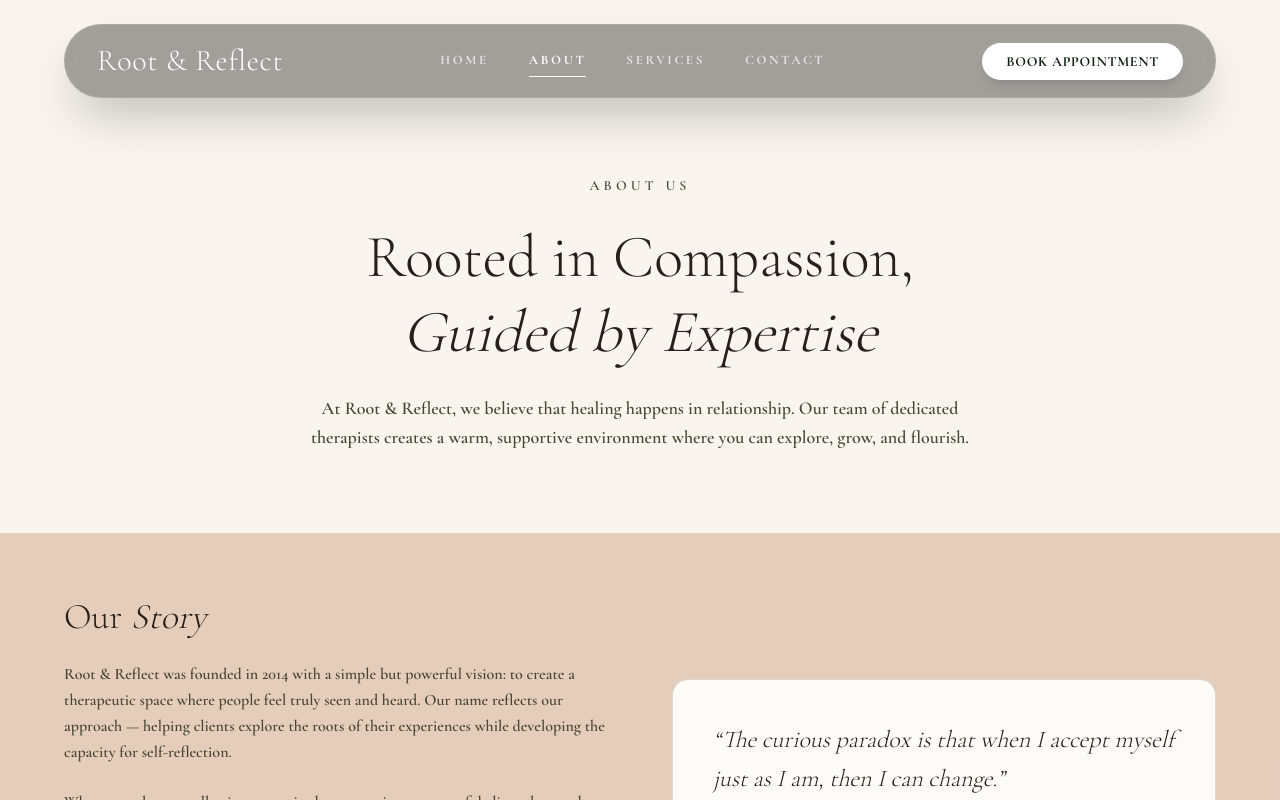
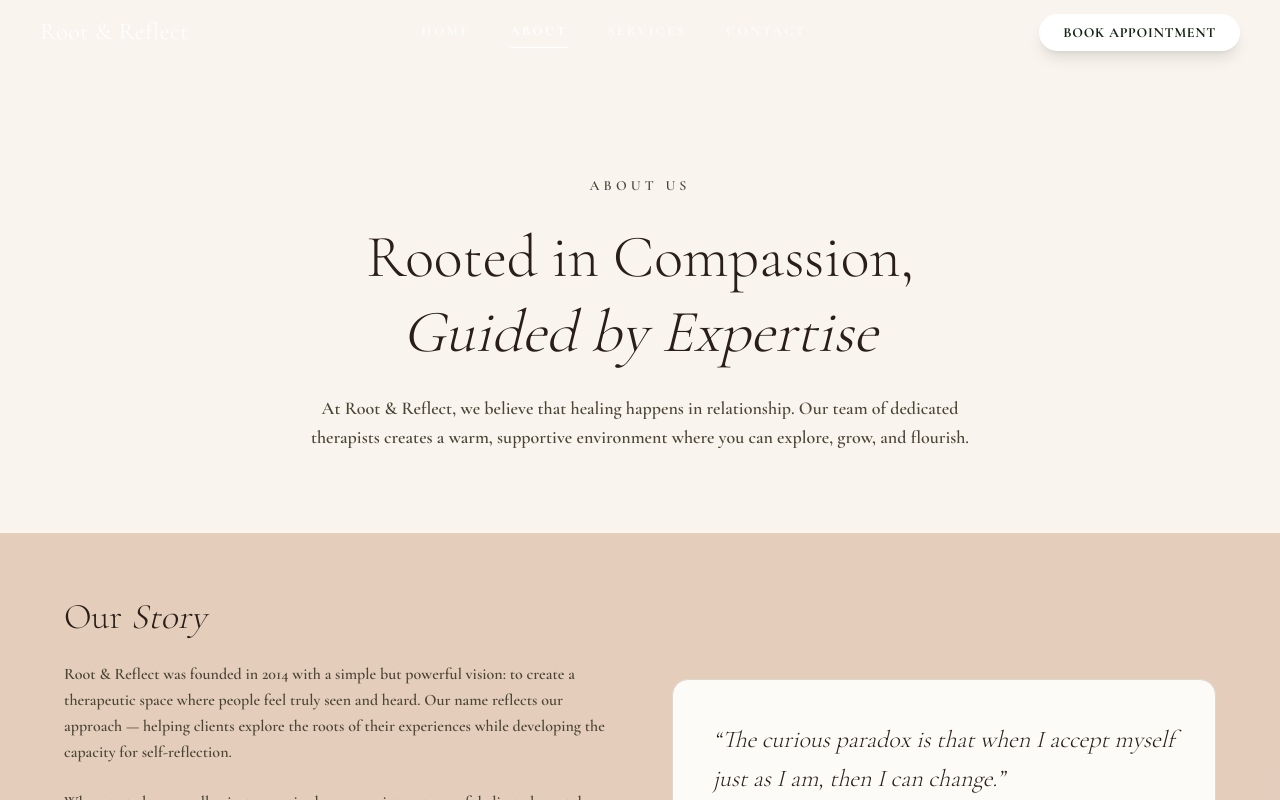
Before and after one commit to gautamxgambhir/rootandreflect, a Next.js app: page /about in a window 1280 px wide. Shown: the top 800 px of the page. Built offline with nearby package versions, Linux system fonts and the light colour scheme.

Commit message:
fix: full-width sticky navbar, always visible on scroll

```diff
--- a/components/navigation.tsx
+++ b/components/navigation.tsx
@@ -19,32 +19,30 @@ export function Navigation() {
 
   useEffect(() => {
     const handleScroll = () => {
-      setIsScrolled(window.scrollY > 20)
+      setIsScrolled(window.scrollY > 10)
     }
-
     window.addEventListener('scroll', handleScroll, { passive: true })
     return () => window.removeEventListener('scroll', handleScroll)
   }, [])
 
   return (
-    <header className="fixed top-6 left-0 right-0 z-50 flex justify-center px-6 pointer-events-none">
-      <nav className={`w-full max-w-6xl border border-white/10 px-8 py-4.5 flex flex-col md:flex-row md:items-center justify-between text-white pointer-events-auto shadow-2xl transition-all duration-300 ${mobileMenuOpen ? 'rounded-[24px] bg-[#0c120e]/95 backdrop-blur-2xl' : isScrolled ? 'rounded-full bg-[#0c120e]/90 backdrop-blur-2xl shadow-[0_8px_32px_rgba(0,0,0,0.4)]' : 'rounded-full bg-black/35 backdrop-blur-lg'}`}>
-        <div className="flex items-center justify-between w-full md:w-auto">
-          <Link href="/" className="text-xl md:text-2xl lg:text-3xl font-serif font-light tracking-wide text-white hover:text-white/90 transition-colors">
-            Root & Reflect
+    <header
+      className={`fixed top-0 left-0 right-0 z-50 transition-all duration-300 ${
+        isScrolled
+          ? 'bg-[#0c120e]/95 backdrop-blur-xl shadow-lg'
+          : 'bg-transparent'
+      }`}
+    >
+      <nav className="max-w-7xl mx-auto px-6 md:px-10 py-4 flex items-center justify-between text-white">
+        {/* Logo */}
+        <Link
+          href="/"
+          className="text-xl md:text-2xl font-serif font-light tracking-wide text-white hover:text-white/90 transition-colors"
+        >
+          Root &amp; Reflect
         </Link>
 
-          {/* Mobile Menu Button */}
-          <button
-            className="md:hidden p-1 text-white hover:text-white/80 transition-colors cursor-pointer"
-            onClick={() => setMobileMenuOpen(!mobileMenuOpen)}
-            aria-label="Toggle menu"
-          >
-            {mobileMenuOpen ? <X size={22} /> : <Menu size={22} />}
-          </button>
-        </div>
-
-        {/* Desktop Navigation */}
+        {/* Desktop Links */}
         <div className="hidden md:flex items-center gap-8 lg:gap-10">
           {navLinks.map((link) => {
             const isActive = pathname === link.href
@@ -55,7 +53,9 @@ export function Navigation() {
                 className={`relative text-[13px] uppercase tracking-[0.2em] font-bold transition-colors duration-300 py-1 ${
                   isActive ? 'text-white' : 'text-white/70 hover:text-white'
                 } after:absolute after:bottom-[-2px] after:left-0 after:w-full after:h-[1px] after:bg-white after:transition-transform after:duration-300 ${
-                  isActive ? 'after:scale-x-100' : 'after:scale-x-0 hover:after:scale-x-100 after:origin-bottom-left'
+                  isActive
+                    ? 'after:scale-x-100'
+                    : 'after:scale-x-0 hover:after:scale-x-100 after:origin-bottom-left'
                 }`}
               >
                 {link.label}
@@ -64,19 +64,29 @@ export function Navigation() {
           })}
         </div>
 
+        {/* Desktop CTA */}
         <div className="hidden md:block">
           <Link
             href="/appointment"
-            className="px-6 py-2.5 text-xs md:text-sm uppercase tracking-wider bg-white text-[#142214] font-bold rounded-full hover:bg-white/95 hover:scale-105 active:scale-95 transition-all duration-300 shadow-lg hover:shadow-[0_0_20px_rgba(255,255,255,0.4)]"
+            className="px-6 py-2.5 text-xs md:text-sm uppercase tracking-wider bg-white text-[#142214] font-bold rounded-full hover:bg-white/90 hover:scale-105 active:scale-95 transition-all duration-300 shadow-lg"
           >
             Book Appointment
           </Link>
         </div>
 
-        {/* Mobile Navigation Dropdown */}
+        {/* Mobile Menu Button */}
+        <button
+          className="md:hidden p-1 text-white hover:text-white/80 transition-colors"
+          onClick={() => setMobileMenuOpen(!mobileMenuOpen)}
+          aria-label="Toggle menu"
+        >
+          {mobileMenuOpen ? <X size={22} /> : <Menu size={22} />}
+        </button>
+      </nav>
+
+      {/* Mobile Dropdown */}
       {mobileMenuOpen && (
-          <div className="md:hidden flex flex-col gap-5 pt-6 pb-3 border-t border-white/10 mt-4 w-full animate-in fade-in slide-in-from-top-4 duration-300">
-            <div className="flex flex-col gap-3.5">
+        <div className="md:hidden bg-[#0c120e]/97 backdrop-blur-xl border-t border-white/10 px-6 pb-6 flex flex-col gap-4 animate-in fade-in slide-in-from-top-2 duration-200">
           {navLinks.map((link) => {
             const isActive = pathname === link.href
             return (
@@ -84,25 +94,23 @@ export function Navigation() {
                 key={link.href}
                 href={link.href}
                 onClick={() => setMobileMenuOpen(false)}
-                    className={`text-center py-2.5 text-base uppercase tracking-[0.2em] font-bold transition-all duration-200 ${
-                      isActive ? 'text-white bg-white/10 rounded-xl' : 'text-white/70 hover:text-white'
+                className={`py-3 text-center text-sm uppercase tracking-[0.2em] font-bold border-b border-white/10 transition-colors ${
+                  isActive ? 'text-white' : 'text-white/70 hover:text-white'
                 }`}
               >
                 {link.label}
               </Link>
             )
           })}
-            </div>
           <Link
             href="/appointment"
             onClick={() => setMobileMenuOpen(false)}
-              className="mt-3 px-6 py-3.5 text-center text-xs uppercase tracking-widest bg-white text-[#142214] font-bold rounded-full hover:bg-white/95 active:scale-95 transition-all shadow-lg"
+            className="mt-2 px-6 py-3.5 text-center text-xs uppercase tracking-widest bg-white text-[#142214] font-bold rounded-full hover:bg-white/90 active:scale-95 transition-all shadow-lg"
           >
             Book Appointment
           </Link>
         </div>
       )}
-      </nav>
     </header>
   )
 }
```
Lines whose indentation alone changed are shown as unchanged.
